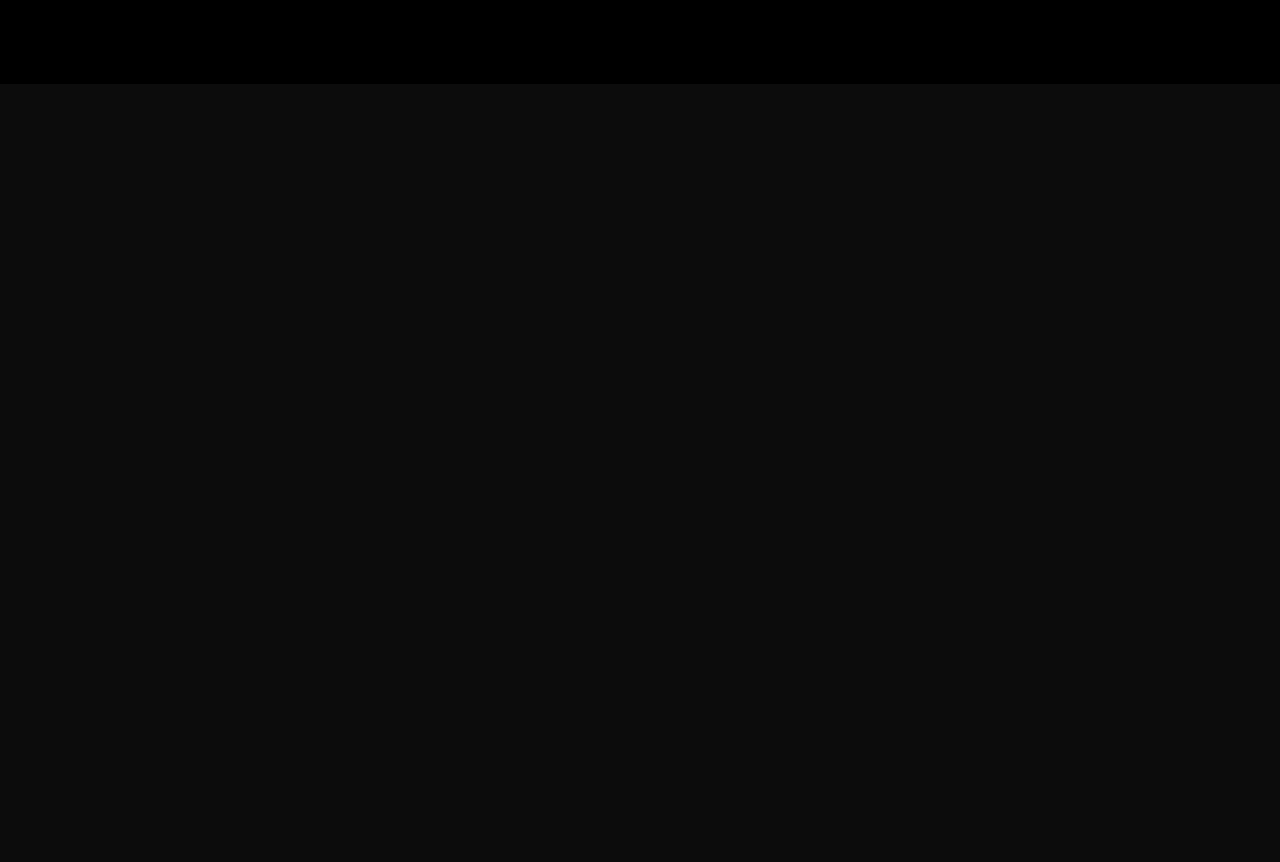
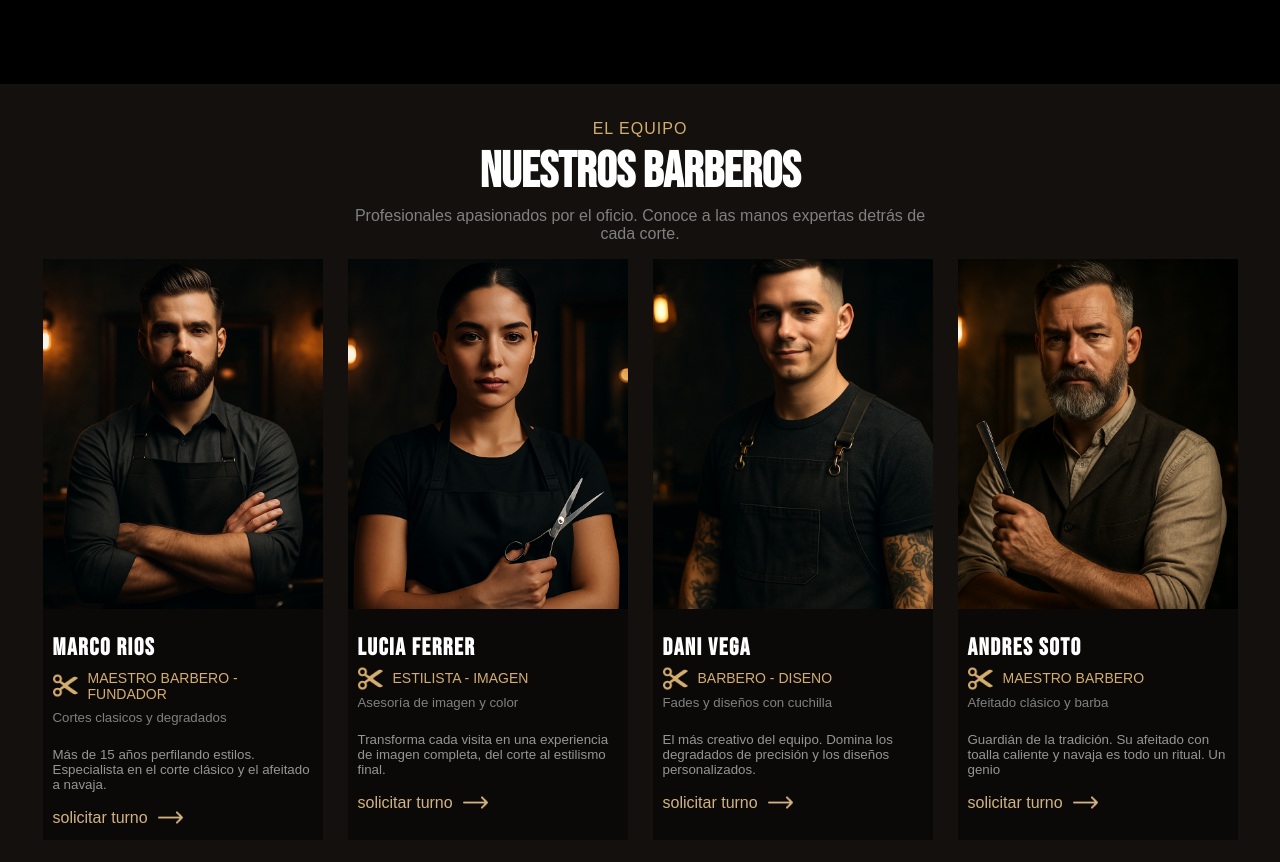
Before and after one commit to EnzoIbarra05/Studiox-site, a React (Vite) app: page / in a window 1280 px wide. Shown: the part 1737-2599 px from the top of the page. Before the commit the page ends 1821 px from the top, so only its background shows below. Built offline with nearby package versions, Linux system fonts and the light colour scheme; a web font is replaced by a local one.

Commit message:
Toques finales a workers card

```diff
--- /dev/null
+++ b/src/assets/components/Team.css
@@ -0,0 +1,102 @@
+.team_container{
+width: 100%;
+padding: 20px 300px;
+box-sizing: border-box;
+height: 900px;
+background-color: rgb(19, 16, 14);
+}
+.team_protitle{
+    width: 100%;
+    display: flex;
+    justify-content: center;
+}
+.team_protitle p{
+    color: var(--marron-color);
+    letter-spacing: 1px;
+    margin-bottom: 2px;
+
+}
+.team_title{
+    width: 100%;
+    display: flex;
+    justify-content: center;
+
+}
+.team_title h1{
+font-family: "Bebas Neue", sans-serif;
+color: white;
+font-size: 50px;
+margin-top: 2px;
+margin-bottom: 5px;
+}
+.team_subtitle{
+    width: 100%;
+    display: flex;
+    justify-content: center;
+    text-align: center;
+}
+.team_subtitle p{
+    color:grey;
+    margin-top: 0px;
+}
+.team_cards{
+width: 100%;
+display: flex;
+gap: 25px;
+justify-content: center;
+}
+.card{
+background-color: rgb(11, 9, 8);
+width: 280px;
+height: auto;
+}
+.team_data{
+    margin:0px 10px 10px 10px;
+}
+.team_image img{
+    width: 280px;
+    height: 350px;
+    object-fit: cover;
+}
+.team_data h2{
+    color: white;
+    font-family: "Bebas Neue", sans-serif;
+    letter-spacing: 1.5px;
+    margin-bottom: 4px;
+}
+.team_data h3{
+   color: var(--marron-color);
+   font-weight: 100;
+   font-size: 14px;
+   margin-top: 4px;
+   margin-bottom: 4px;
+}
+.team_data h5{
+    margin-top: 4px;
+    color: grey;
+    font-weight: 100;
+}
+.team_data p{
+    color: rgb(149, 149, 149);
+    font-size:smaller;
+}
+.team_data a{
+   text-decoration: none;
+   color: #d2b381;
+}
+.function{
+    display: flex;
+    align-items: center;
+    gap: 10px;
+}
+.function img{
+    width: 25px;
+}
+.solicito{
+    display: flex;
+    align-items: center;
+    gap: 10px;
+}
+.solicito img{
+    width: 25px;
+}
--- /dev/null
+++ b/src/assets/components/Team.tsx
@@ -0,0 +1,29 @@
+import "./Team.css"
+import datas from "../../data/trabajadores.json";
+import flecha from "./../../../public/img/flecha-correcta.png"
+import tijera from "./../../../public/img/tijeras.png"
+export default function Team(){
+    return(<>
+    <div className="team_container">
+
+    <div className="team_protitle"><p>EL EQUIPO</p></div>
+    <div className="team_title"><h1>NUESTROS BARBEROS</h1></div>
+    <div className="team_subtitle"><p>Profesionales apasionados por el oficio. Conoce a las manos expertas detrás de <br /> cada corte.</p></div>
+    <div className="team_cards">
+    {datas.map(data => (
+        <div key={data.id} className="card">
+          <div className="team_image"><img src={data.url} /></div>
+          <div className="team_data">
+          <h2>{data.name}</h2>
+          <div className="function"> <img src={tijera} alt="" /><h3>{data.function}</h3></div>
+          <h5>{data.tipe}</h5>
+          <p>{data.description}</p>
+          <div className="solicito"><a href="">solicitar turno</a> <img src={flecha} alt="" /></div>
+          </div>
+        </div>
+      ))}
+    </div>
+    </div>
+
+    </>)
+}
--- /dev/null
+++ b/src/data/trabajadores.json
@@ -0,0 +1,34 @@
+[
+  {
+    "id": 1,
+    "url": "/img/barber-1.png",
+    "name": "MARCO RIOS",
+    "function": "MAESTRO BARBERO - FUNDADOR",
+    "tipe":"Cortes clasicos y degradados",
+    "description":"Más de 15 años perfilando estilos. Especialista en el corte clásico y el afeitado a navaja."
+  },
+  {
+    "id": 2,
+    "url": "/img/barber-2.png",
+    "name": "LUCIA FERRER",
+    "function": "ESTILISTA - IMAGEN",
+    "tipe":"Asesoría de imagen y color",
+    "description":"Transforma cada visita en una experiencia de imagen completa, del corte al estilismo final."
+  },
+  {
+    "id": 3,
+    "url": "/img/barber-3.png",
+    "name": "DANI VEGA",
+    "function": "BARBERO - DISENO",
+    "tipe":"Fades y diseños con cuchilla",
+    "description":"El más creativo del equipo. Domina los degradados de precisión y los diseños personalizados."
+  },
+  {
+    "id": 4,
+    "url": "/img/barber-4.png",
+    "name": "ANDRES SOTO",
+    "function": "MAESTRO BARBERO",
+    "tipe":"Afeitado clásico y barba",
+    "description":"Guardián de la tradición. Su afeitado con toalla caliente y navaja es todo un ritual. Un genio"
+  }
+]
--- a/src/main.tsx
+++ b/src/main.tsx
@@ -5,10 +5,12 @@ import './index.css'
 import Navbar from './assets/components/Navbar.tsx'
 import Hero from './assets/components/Hero.tsx'
 import Galery from './assets/components/Galery.tsx'
+import Team from './assets/components/Team.tsx'
 createRoot(document.getElementById('root')!).render(
   <StrictMode>
     <Navbar/>
     <Hero/>
     <Galery/>
+    <Team/>
   </StrictMode>,
 )
```
Also changed, not shown: public/img/flecha-correcta.png (added).
